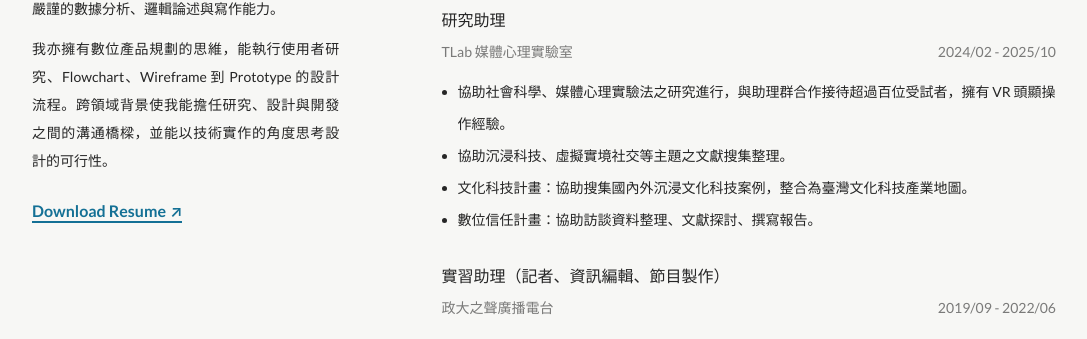
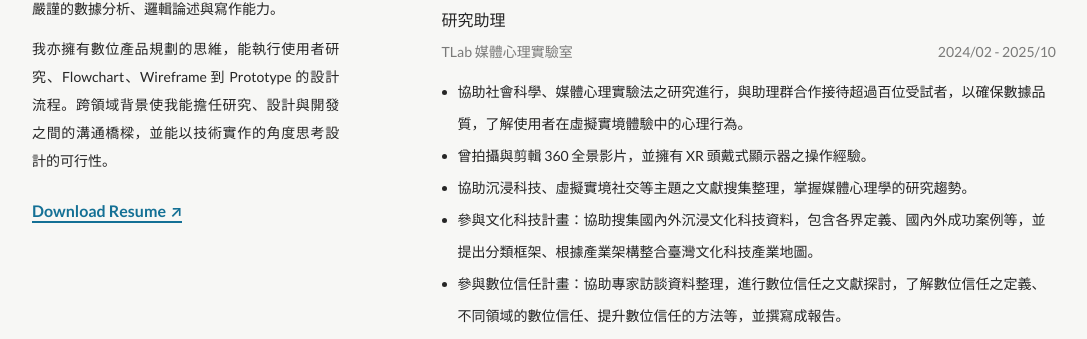
Before and after one commit to jochuany/jo-chuan-portfolio, a Next.js app: page /about in a window 1280 px wide. Shown: the part 456-795 px from the top of the page, without its empty margins (96-1183 px from the left). Built offline with nearby package versions, Linux system fonts and the light colour scheme.

Commit message:
update exp description
20260203

```diff
--- a/src/app/about/page.js
+++ b/src/app/about/page.js
@@ -55,10 +55,12 @@ const exp = [
     place: "TLab 媒體心理實驗室",
     time: "2024/02 - 2025/10",
     description: [
-      "協助社會科學、媒體心理實驗法之研究進行，與助理群合作接待超過百位受試者，擁有 VR 頭顯操作經驗。",
-      "協助沉浸科技、虛擬實境社交等主題之文獻搜集整理。",
-      "文化科技計畫：協助搜集國內外沉浸文化科技案例，整合為臺灣文化科技產業地圖。",
-      "數位信任計畫：協助訪談資料整理、文獻探討、撰寫報告。",]
+      "協助社會科學、媒體心理實驗法之研究進行，與助理群合作接待超過百位受試者，以確保數據品質，了解使用者在虛擬實境體驗中的心理行為。",
+      "曾拍攝與剪輯 360 全景影片，並擁有 XR 頭戴式顯示器之操作經驗。",
+      "協助沉浸科技、虛擬實境社交等主題之文獻搜集整理，掌握媒體心理學的研究趨勢。",
+      "參與文化科技計畫：協助搜集國內外沉浸文化科技資料，包含各界定義、國內外成功案例等，並提出分類框架、根據產業架構整合臺灣文化科技產業地圖。",
+      "參與數位信任計畫：協助專家訪談資料整理，進行數位信任之文獻探討，了解數位信任之定義、不同領域的數位信任、提升數位信任的方法等，並撰寫成報告。",
+    ]
   },
   {
     title: "實習助理（記者、資訊編輯、節目製作）",
@@ -68,7 +70,8 @@ const exp = [
       "廣播節目製作：合作完成節目企劃、採訪、主持、剪輯、現場播出。",
       "新聞資訊編輯：編輯國內外重要新聞稿，並於整點 Live 播報；帶領助理檢討專題稿件。",
       "深度專題產製：合作擬訂專題企劃、採訪、撰寫、過音，完成 2000 字以上之深度專題報導。",
-      "視覺設計協助：參與開播活動視覺設計（含實體海報、線上社群）、帶狀節目視覺設計、節目主視覺設計。",]
+      "視覺設計協助：參與開播活動視覺設計（含實體海報、線上社群）、帶狀節目視覺設計、節目主視覺設計。",
+    ]
   },
 ];
 
```
